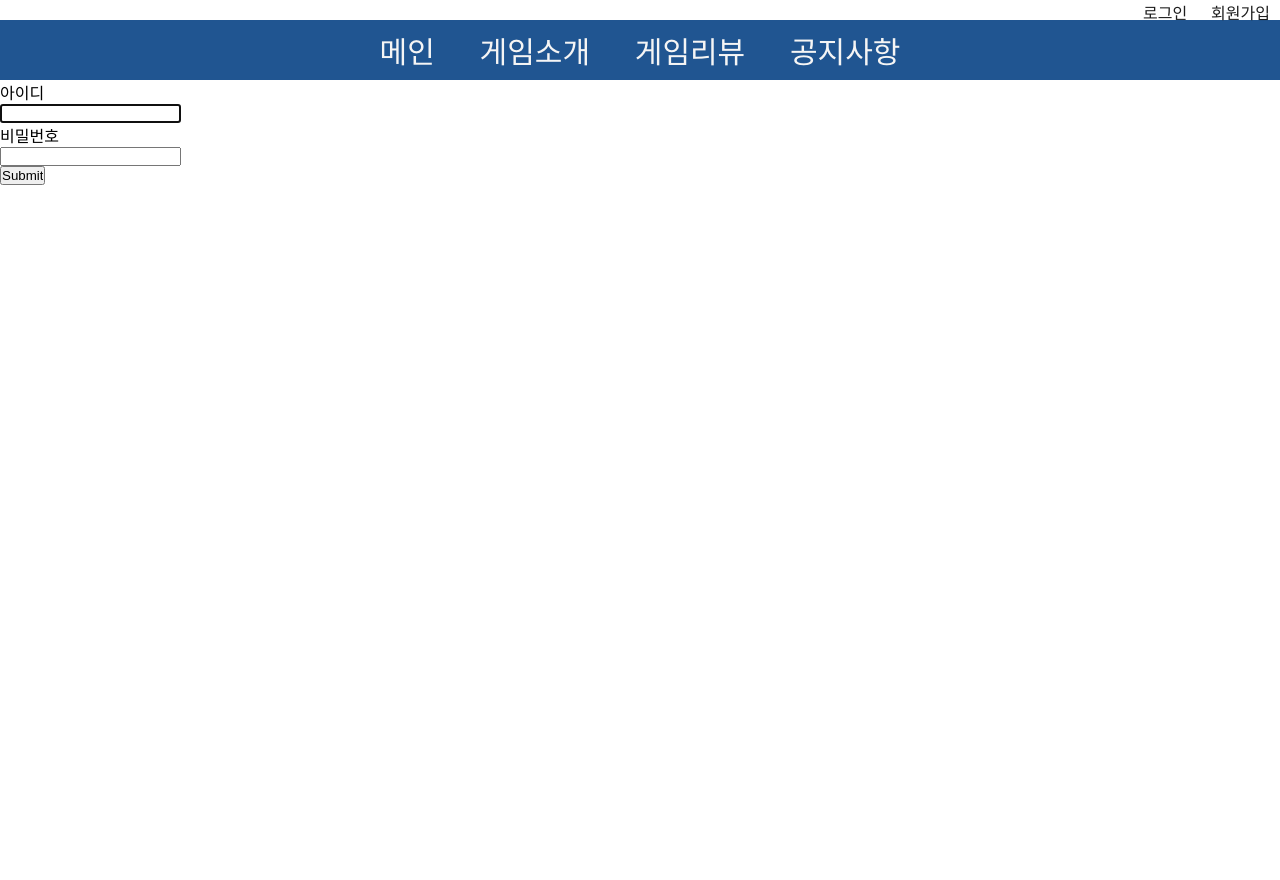
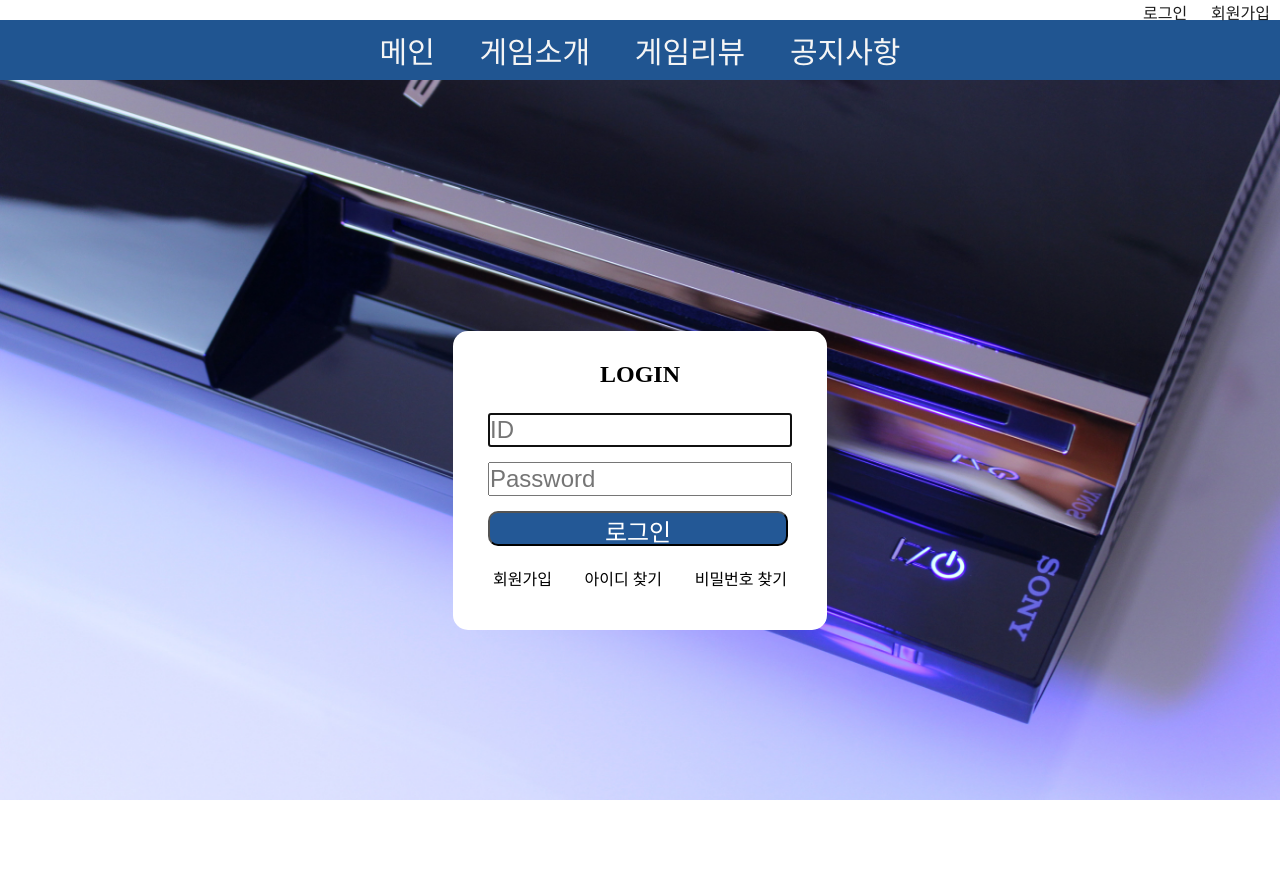
Before and after one commit to rewhwan/a4b1, a PHP site: page /login/index.php in a window 1280 px wide. Before the commit the page ends 185 px from the top, so only its background shows below. Run offline with PHP 8.4, Linux system fonts and the light colour scheme.

Commit message:
로그인 화면 UI 변경

```diff
--- a/login/css/login.css
+++ b/login/css/login.css
@@ -1,6 +1,21 @@
+/*body 크기 및 배경화면 설정*/
+body {width: 100vw; height: 100vh;}
+body {background-image: url("../img/background.jpg"); background-repeat: no-repeat; background-position: center;
+    background-size: 100% 100%;}
+
 /*폼컨테이너설정*/
-#form_container {display: flex; justify-content: center;}
+body #login_form_container{width: 100%; height:100vh; display: flex; justify-content: center; align-items: center;}
 
-#form_container ul li {list-style: none}
+#login_form {background-color: white; border-radius: 15px; padding: 20px}
 
-#password {ime-mode:disabled;}
+/*리스트 관련 CSS*/
+#login_form h2 {display: flex; justify-content: center; margin: 10px 0;}
+#login_form form {display: flex; justify-content: center;}
+
+#login_form ul li {list-style: none; margin: 15px;}
+#login_form form ul li input[type='text'],#login_form form ul li input[type='password'] {
+    width: 300px;height: 30px; font-size: 24px;}
+#login_form form ul li input[type='submit'] {width: 300px; height: 35px; font-size: 24px; background-color: #235896;
+    color: white; border-radius: 10px;}
+#login_form form ul li:nth-child(4) {display: flex; justify-content: space-between; align-items: center;}
+#login_form form ul li a {margin: 5px;}
--- a/login/index.php
+++ b/login/index.php
@@ -11,20 +11,18 @@
         <header>
             <?php include $_SERVER['DOCUMENT_ROOT']."/a4b1/common/lib/header.php";?>
         </header>
+        <div id="login_form_container">
             <div id="login_form">
+                <h2>LOGIN</h2>
                 <form name="login_form" action="login.php" method="post" onkeypress="prevent(event)">
                     <ul>
-                    <li><label for="id">아이디</label></li>
-                    <li><input type="text" id="id" name="id" autocomplete="off" onkeypress="enterLogin(event)"></li>
-                    <li><label for="password">비밀번호</label></li>
-                    <li><input type="text" id="password" name="password" autocomplete="off" onkeypress="enterLogin(event)"></li>
-                    <li><input type="submit"></li>
+                        <li><input type="text" id="id" name="id" placeholder="ID" autocomplete="off" onkeypress="enterLogin(event)"></li>
+                        <li><input type="password" id="password" name="password" placeholder="Password" autocomplete="off" onkeypress="enterLogin(event)"></li>
+                        <li><input type="submit" value="로그인"></li>
+                        <li><a>회원가입</a><a>아이디 찾기</a><a>비밀번호 찾기</a></li>
                     </ul>
                 </form>
             </div>
-
-        <div>
-
         </div>
     </body>
 </html>
```
Also changed, not shown: login/img/background.jpg (added). Lines whose indentation alone changed are shown as unchanged.
